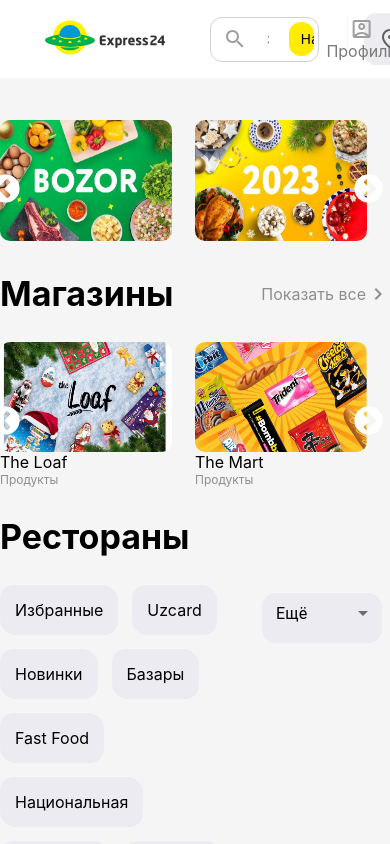
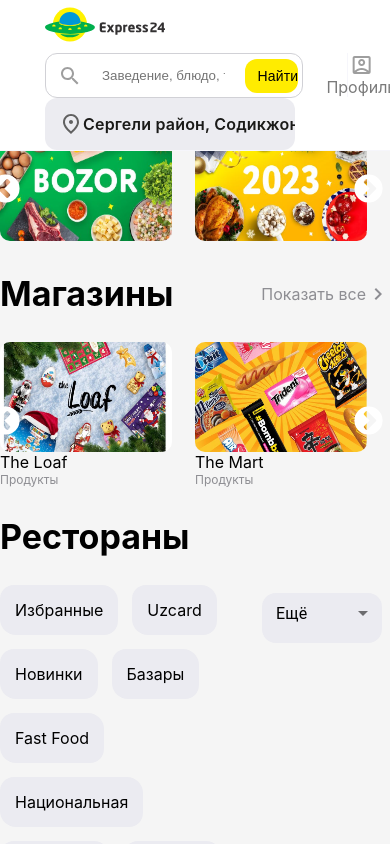
Before and after one commit to Prouzad/express24, a React (Create React App) app: page / in a window 390 px wide. Shown: the top 844 px of the page. Built offline with nearby package versions, Linux system fonts and the light colour scheme.

Commit message:
fix: fix header block

```diff
--- a/src/components/Header/Header.module.css
+++ b/src/components/Header/Header.module.css
@@ -1,6 +1,5 @@
 .headerBox{
 	width: 100%;
-	height: 78px;
 	display: flex;
 	align-items: center;
 	justify-content: space-between;
@@ -14,6 +13,7 @@
 	width: 80%;
 	display: flex;
 	align-items: center;
+	flex-wrap: wrap;
 }
 
 .logo, .searchBox, .locationBox{
@@ -32,6 +32,7 @@
 
 .searchBox{
 	max-width: 35%;
+	min-width: 240px;
 }
 
 .searchBox form{
@@ -42,18 +43,21 @@
 	border: 1px solid #d1d1d6;
 	border-radius: 12px;
 	max-width: 100%;
+	min-width: 240px;
 	padding: 4px 4px 4px 12px;
 
 }
 
 .searchBox input{
-	width: 60%;
+	max-width: 60%;
+	min-width: 100px;
 	outline: none;
 	border: none;
 	padding: 10px 20px;
 }
 
 .searchBox button{
+	min-width: 50px;
 	border: none;
 	background: #ffec00;
 	padding: 8px 12px;
--- a/src/components/Header/Header.tsx
+++ b/src/components/Header/Header.tsx
@@ -16,7 +16,7 @@
 				</div>
 				<div className={style.searchBox}>
 					<form>
-						<SearchIcon sx={{color: grey[500]}}/>
+						<SearchIcon sx={{color: grey[500], minWidth: '17px'}}/>
 						<input type={'text'} placeholder='Заведение, блюдо, товар или кухня'/>
 						<button>Найти</button>
 					</form>
--- a/src/components/Main/Main.module.css
+++ b/src/components/Main/Main.module.css
@@ -45,7 +45,12 @@
 .cardsBox{
 	display: flex;
 	flex-wrap: wrap;
-	justify-content: center;
 	width: 100%;
 	gap: 36px;
 }
+
+@media screen and (max-width: 766px ) {
+	.cardsBox{
+		justify-content: center;
+	}
+}
```
